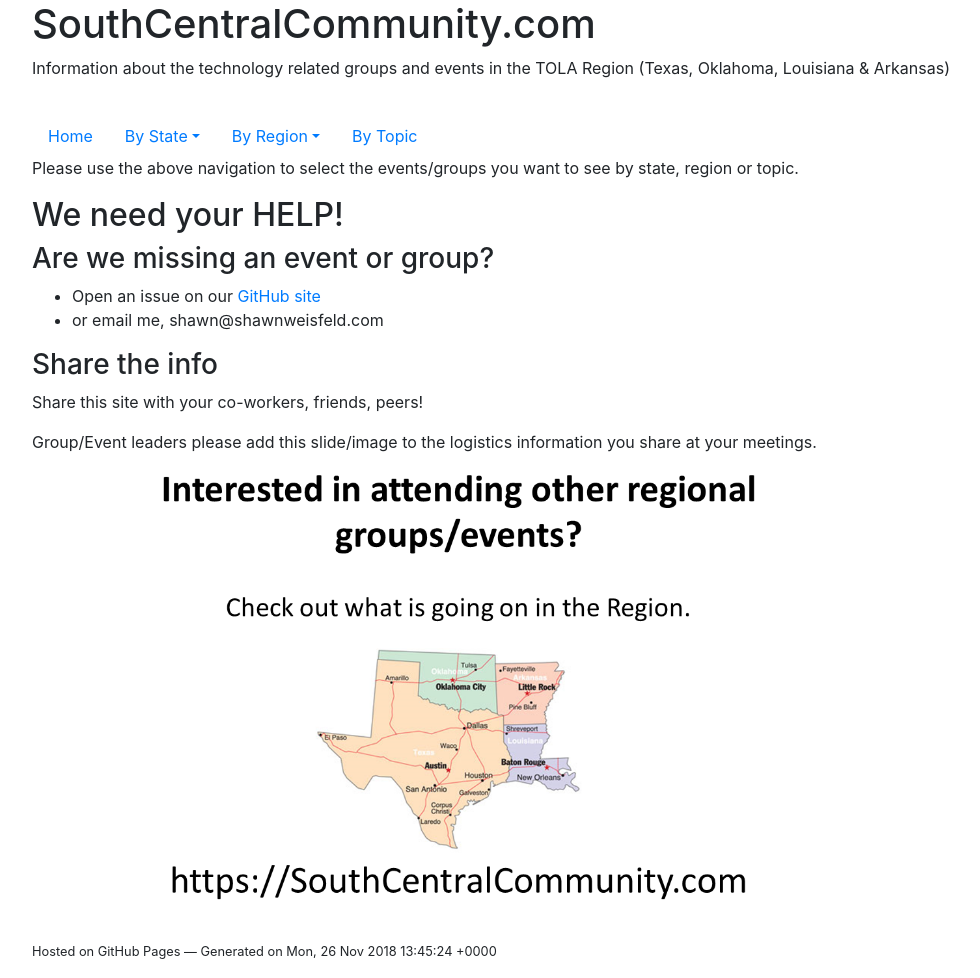
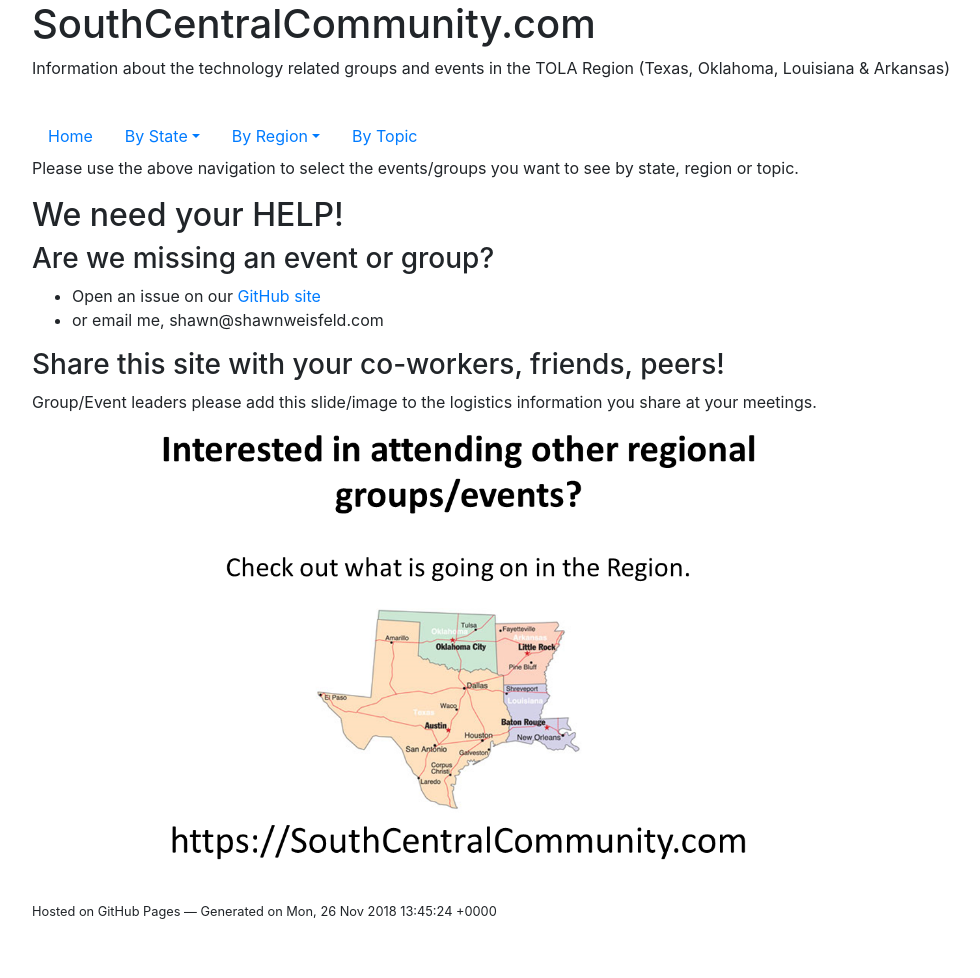
Before and after one commit to southcentralcommunity/southcentralcommunity.github.io, a Jekyll site: the page built from index.md, in a window 1280 px wide. Shown: the whole page, without its empty margins (53-1033 px from the left). Built offline with Jekyll 4.4.1, drawn with Linux system fonts in a browser that asks for light colours; our own code applies the rules of GitHub Pages for plain Markdown files; after the commit the page ends 938 px from its top, so only the background shows below that.

Commit message:
update title

```diff
--- a/index.md
+++ b/index.md
@@ -8,8 +8,7 @@ Please use the above navigation to select the events/groups you want to see by s
  - or email me, shawn@shawnweisfeld.com
 
 
-### Share the info
-Share this site with your co-workers, friends, peers!
+### Share this site with your co-workers, friends, peers!
 
 Group/Event leaders please add this slide/image to the logistics information you share at your meetings.
 <img src="/images/SouthCentralCommunity.png" alt="South Central Community" width="75%">
```
